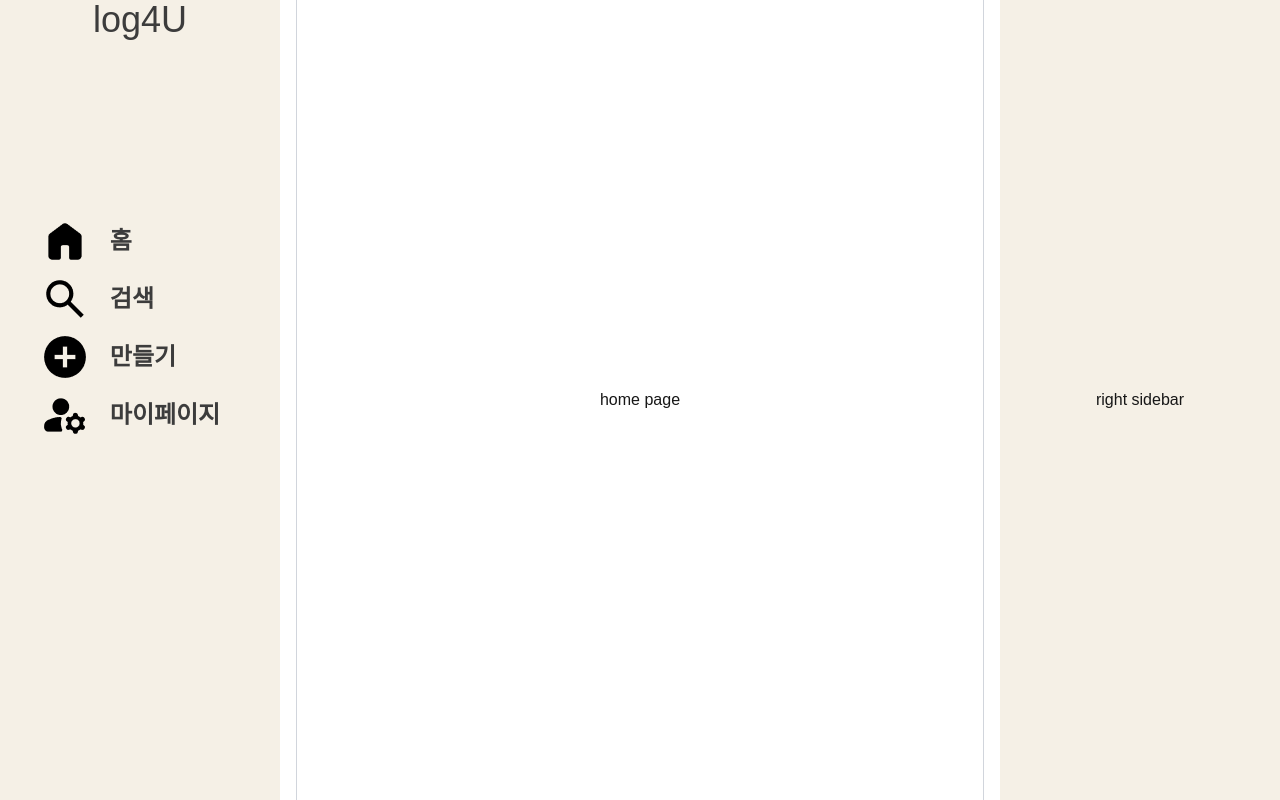
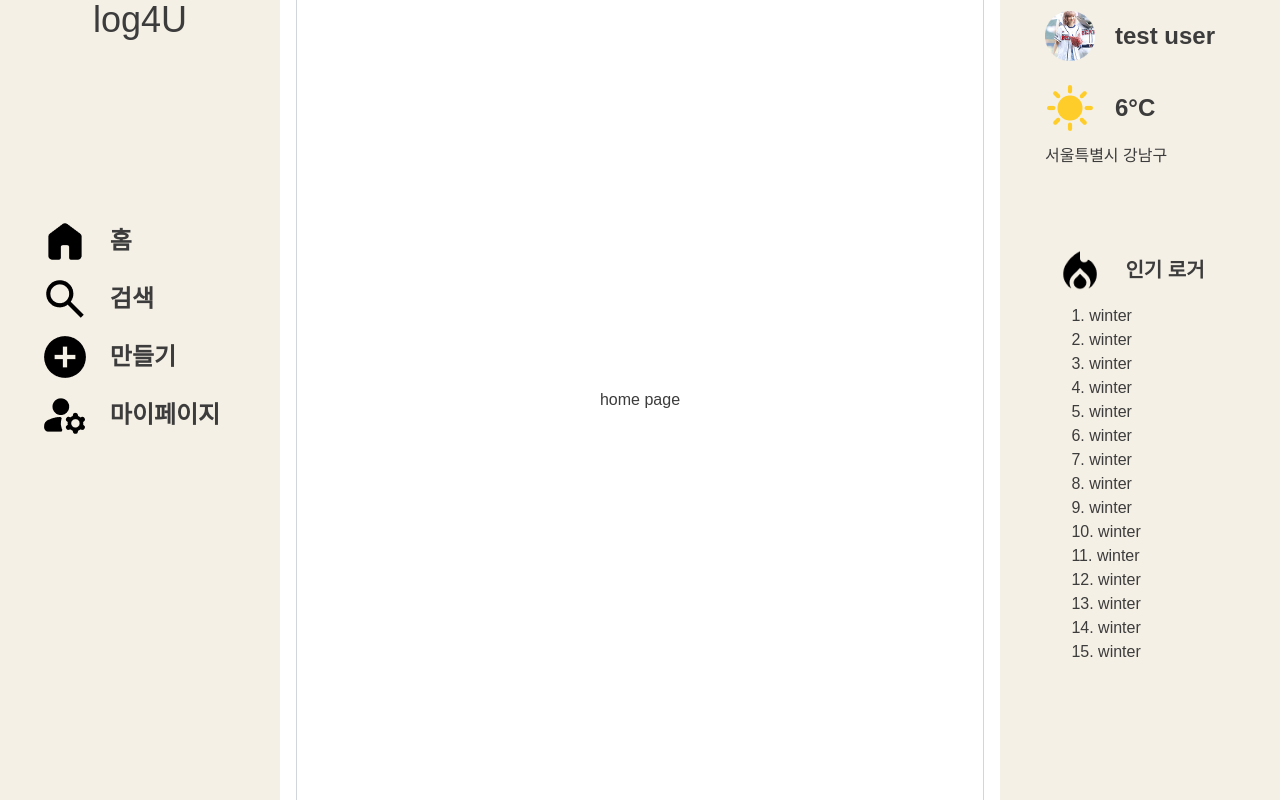
Before and after one commit to prgrms-web-devcourse-final-project/WEB3_4_Log4U_FE, a Next.js app: page / in a window 1280 px wide. Built offline with nearby package versions, Linux system fonts and the light colour scheme.

Commit message:
add: right side bar

```diff
--- a/src/app/mypage/page.tsx
+++ b/src/app/mypage/page.tsx
@@ -13,18 +13,18 @@ function MainContent() {
 export function LeftSideBar() {
   return (
     <SideBar>
-      <h1 className="grow-1 text-text text-4xl">log4U</h1>
+      <h1 className="grow-1 text-4xl">log4U</h1>
       <div className="grow-2">
         <div className="flex items-center mb-2">
           <Image src="/home.png" alt="home image" width={50} height={50} />
           <Link href="/">
-            <span className="text-text p-5 text-2xl font-bold">홈</span>
+            <span className="p-5 text-2xl font-bold">홈</span>
           </Link>
         </div>
         <div className="flex items-center mb-2">
           <Image src="/search.png" alt="search image" width={50} height={50} />
           <Link href="/search">
-            <span className="text-text p-5 text-2xl font-bold">검색</span>
+            <span className="p-5 text-2xl font-bold">검색</span>
           </Link>
         </div>
         <div className="flex items-center mb-2">
@@ -35,13 +35,13 @@ export function LeftSideBar() {
             height={50}
           />
           <Link href="/add-diary">
-            <span className="text-text p-5 text-2xl font-bold">만들기</span>
+            <span className="p-5 text-2xl font-bold">만들기</span>
           </Link>
         </div>
         <div className="flex items-center mb-2">
           <Image src="/mypage.png" alt="mypage image" width={50} height={50} />
           <Link href="/mypage">
-            <span className="text-text p-5 text-2xl font-bold">마이페이지</span>
+            <span className="p-5 text-2xl font-bold">마이페이지</span>
           </Link>
         </div>
       </div>
@@ -49,15 +49,76 @@ export function LeftSideBar() {
   );
 }
 
+export function RightSideBar() {
+  const hotUsers = [
+    "winter",
+    "winter",
+    "winter",
+    "winter",
+    "winter",
+    "winter",
+    "winter",
+    "winter",
+    "winter",
+    "winter",
+    "winter",
+    "winter",
+    "winter",
+    "winter",
+    "winter",
+  ];
+  return (
+    <SideBar>
+      <div className="grow-1">
+        <div className="flex items-center">
+          <Image
+            src={"/test-profile.png"}
+            alt={"profile image"}
+            width={50}
+            height={50}
+          />
+          <span className="p-5 text-2xl font-bold">test user</span>
+        </div>
+        <div>
+          <div className="flex items-center">
+            <Image
+              src={"/sun.png"}
+              alt={"weather image"}
+              width={50}
+              height={50}
+            />
+            <span className="p-5 text-2xl font-bold">6°C</span>
+          </div>
+          <div>서울특별시 강남구</div>
+        </div>
+      </div>
+      <div className="grow-2">
+        <div className="flex items-center">
+          <Image
+            src="/hot-logger.png"
+            alt="hot logger image"
+            width={50}
+            height={50}
+          />
+          <span className={"p-5 text-xl font-bold"}>인기 로거</span>
+        </div>
+        {hotUsers.map((member, index) => (
+          <div key={index} className="pl-4">
+            {index + 1}. {member}
+          </div>
+        ))}
+      </div>
+    </SideBar>
+  );
+}
+
 export default function MyPage() {
   return (
-    <div className="bg-neutral h-screen">
+    <div className="bg-neutral h-screen text-text">
       <div className="bg-neutral h-full w-full grid grid-cols-[280px_1fr_280px] gap-4">
         <LeftSideBar></LeftSideBar>
         <MainContent></MainContent>
-        <SideBar>
-          <p>right sidebar</p>
-        </SideBar>
+        <RightSideBar></RightSideBar>
       </div>
     </div>
   );
--- a/src/app/page.tsx
+++ b/src/app/page.tsx
@@ -1,17 +1,14 @@
-import SideBar from "@/ui/SideBar";
-import { LeftSideBar } from "@/app/mypage/page";
+import { LeftSideBar, RightSideBar } from "@/app/mypage/page";
 
 export default function Home() {
   return (
-    <div className="h-screen">
+    <div className="h-screen text-text">
       <div className="h-full w-full grid grid-cols-[280px_1fr_280px] gap-4">
         <LeftSideBar></LeftSideBar>
         <div className="justify-items-center content-center border-r border-l border-gray-300">
           <p>home page</p>
         </div>
-        <SideBar>
-          <p>right sidebar</p>
-        </SideBar>
+        <RightSideBar></RightSideBar>
       </div>
     </div>
   );
```
